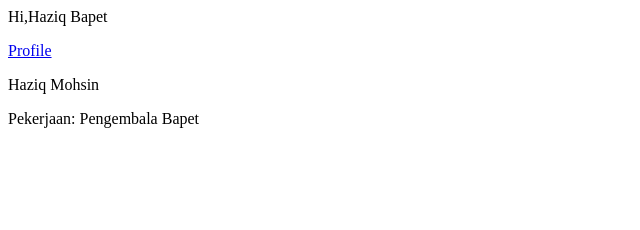
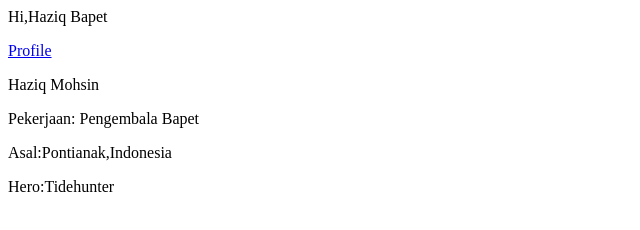
Before and after one commit to ZulfadhliSubni/gitclass, a plain HTML site: page profile.html in a window 1280 px wide. Shown: the whole page, without its empty margins (0-640 px from the left). Drawn offline with Linux system fonts and the light colour scheme.

Commit message:
Update Profile Info

```diff
--- a/profile.html
+++ b/profile.html
@@ -6,5 +6,7 @@
 		<p><a href="index.html">Profile</a></p>
 		<p>Haziq Mohsin</p>
 		<p>Pekerjaan: Pengembala Bapet</p>
+		<p>Asal:Pontianak,Indonesia</p>
+		<p>Hero:Tidehunter</p>
 	</body>
 </html>
```
